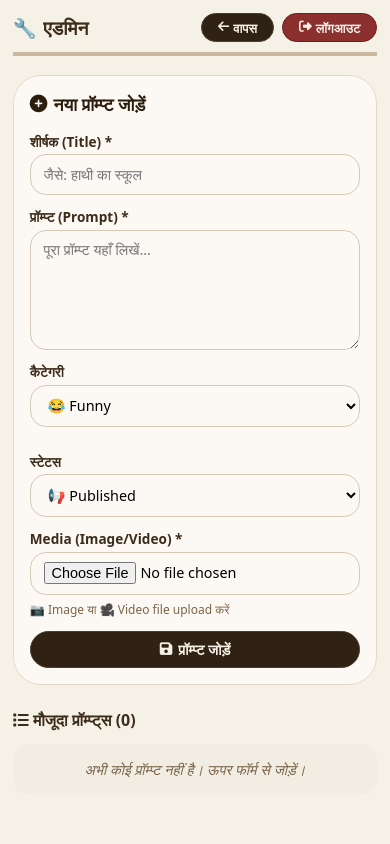
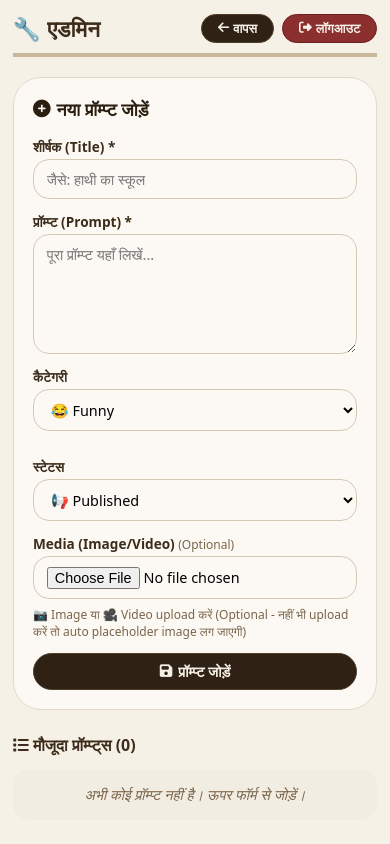
Before and after one commit to ajaysinghrajput9370/ajprompt, a Flask app: page /admin in a window 390 px wide. Run offline with Flask 3, Linux system fonts and the light colour scheme; the visitor is signed in with stand-in values (Sample User, id 1).

Commit message:
Update admin.html

```diff
--- a/templates/admin.html
+++ b/templates/admin.html
@@ -1,5 +1,5 @@
 <!-- ========================================== -->
-<!-- templates/admin.html - Admin Panel (Login Protected) -->
+<!-- templates/admin.html - Updated -->
 <!-- ========================================== -->
 
 <!DOCTYPE html>
@@ -116,6 +116,11 @@
             font-weight: 600;
             color: #3d2c1a;
             font-size: 0.85rem;
+        }
+        .form-row label .optional {
+            font-weight: 400;
+            color: #7a6449;
+            font-size: 0.75rem;
         }
         .form-row input, .form-row textarea, .form-row select {
             padding: 0.6rem 0.8rem;
@@ -257,16 +262,15 @@
             color: #7a6449;
             margin-top: 0.2rem;
         }
-        @media (max-width: 480px) {
-            .admin-panel {
-                padding: 1rem;
-            }
-            .list-item .info {
-                font-size: 0.8rem;
-            }
-            .main-header h1 {
-                font-size: 1.2rem;
-            }
+        /* Photo optional styling */
+        .photo-optional-badge {
+            display: inline-block;
+            background: #e7decb;
+            padding: 0.1rem 0.6rem;
+            border-radius: 40px;
+            font-size: 0.65rem;
+            color: #5f4a30;
+            margin-left: 0.3rem;
         }
     </style>
 </head>
@@ -314,9 +318,14 @@
                 </div>
             </div>
             <div class="form-row">
-                <label for="media">Media (Image/Video) *</label>
-                <input type="file" id="media" name="media" accept="image/*,video/*" required>
-                <div class="file-hint">📷 Image या 🎥 Video file upload करें</div>
+                <label for="media">
+                    Media (Image/Video)
+                    <span class="optional">(Optional)</span>
+                </label>
+                <input type="file" id="media" name="media" accept="image/*,video/*">
+                <div class="file-hint">
+                    📷 Image या 🎥 Video upload करें (Optional - नहीं भी upload करें तो auto placeholder image लग जाएगी)
+                </div>
             </div>
             <button type="submit" class="btn-primary"><i class="fas fa-save"></i> प्रॉम्प्ट जोड़ें</button>
             <div id="statusMsg">
```
